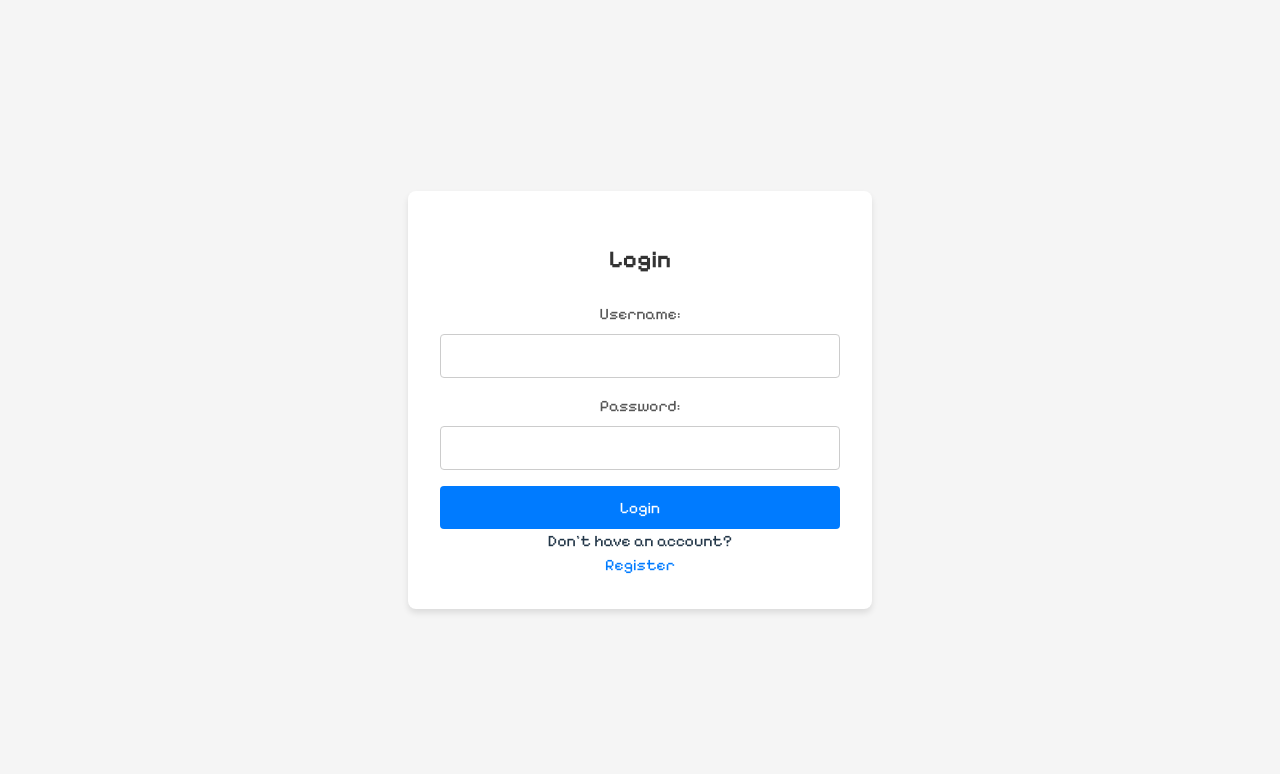
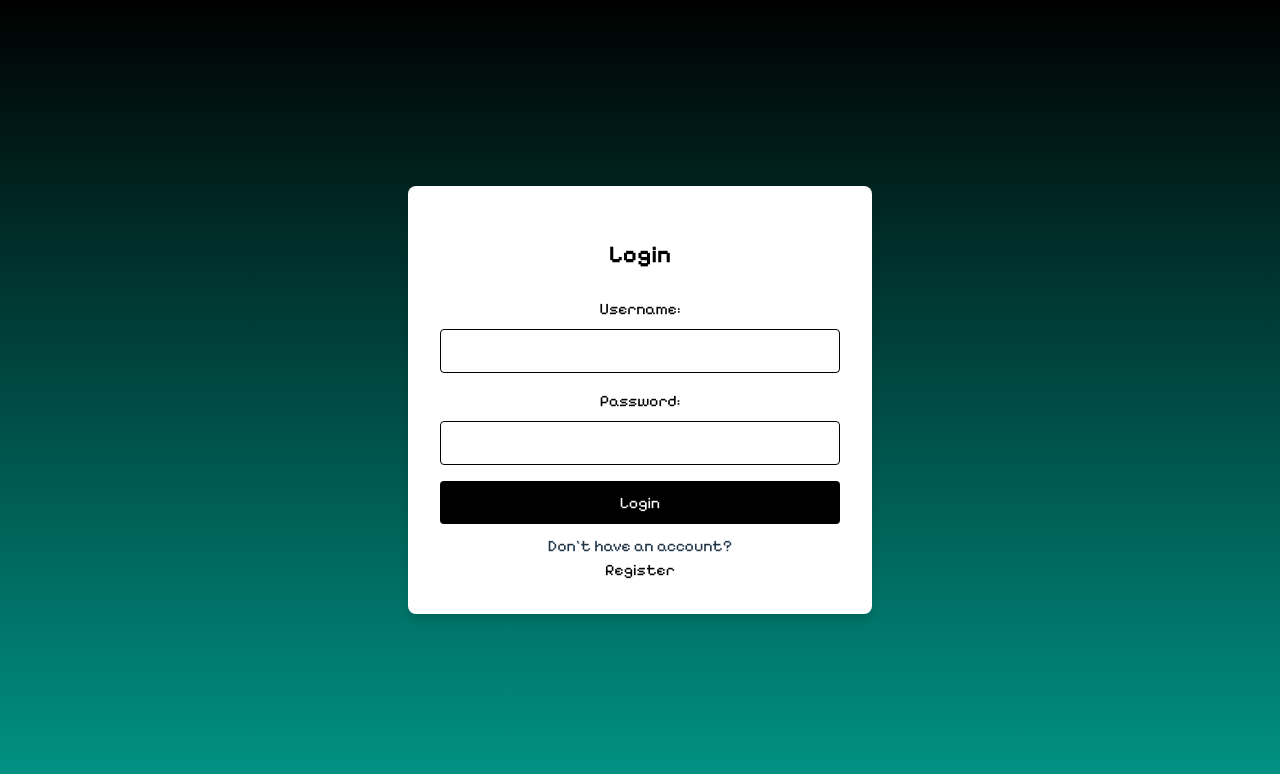
Before and after one commit to Bardigan/Agent-Paddlefoot, a React (Vite) app in the folder client/: page /login in a window 1280 px wide. Shown: the top 774 px of the page. Built offline with nearby package versions, Linux system fonts and the light colour scheme; no server answers.

Commit message:
change color theme

```diff
--- a/client/src/components/Login.scss
+++ b/client/src/components/Login.scss
@@ -3,40 +3,44 @@
     justify-content: center;
     align-items: center;
     height: 100vh;
-    background-color: #f5f5f5;
+    background-image: linear-gradient(#000000, #009688);
+
+    .auth-form__switch {
+        margin-top: 10px;
+    }
 
     .auth-form {
       background-color: #ffffff;
       padding: 2rem;
       border-radius: 8px;
-      box-shadow: 0 4px 6px rgba(0, 0, 0, 0.1);
+      box-shadow: 0 6px 8px rgba(0, 0, 0, 0.1);
       width: 100%;
       max-width: 400px;
       text-align: center;
 
       h2 {
         margin-bottom: 1.5rem;
-        color: #333333;
+        color: #000000;
       }
 
       label {
         display: block;
         margin-bottom: 0.5rem;
-        color: #555555;
+        color: #000000;
       }
 
       input {
         width: 100%;
         padding: 0.75rem;
         margin-bottom: 1rem;
-        border: 1px solid #cccccc;
+        border: 1px solid #000000;
         border-radius: 4px;
         font-size: 1rem;
         box-sizing: border-box;
       }
 
       .login-switch {
-        color: #007bff;
+        color: #000000;
         cursor: pointer;
       }
 
@@ -45,31 +49,31 @@
         padding: 0.75rem;
         border: none;
         border-radius: 4px;
-        background-color: #007bff;
+        background-color: #000000;
         color: #ffffff;
         font-size: 1rem;
         cursor: pointer;
         transition: background-color 0.3s ease;
 
         &:hover {
-          background-color: #0056b3;
+          background-color: #333333;
         }
       }
 
       p {
         margin-top: 1rem;
-        color: #777777;
+        color: #000000;
 
         button {
           background-color: transparent;
-          color: #007bff;
+          color: #000000;
           border: none;
           cursor: pointer;
           text-decoration: underline;
           padding: 0;
 
           &:hover {
-            color: #0056b3;
+            color: #333333;
           }
         }
       }
--- a/client/src/components/Login.tsx
+++ b/client/src/components/Login.tsx
@@ -97,7 +97,7 @@ const AuthForm: React.FC = () => {
           </div>
           <button type="submit">{isLogin ? "Login" : "Register"}</button>
         </form>
-        <div>
+        <div className="auth-form__switch">
           {isLogin ? "Don't have an account?" : "Already have an account?"}
           <div className="login-switch" onClick={toggleForm}>
             {isLogin ? "Register" : "Login"}
--- a/client/src/context/GameContext.tsx
+++ b/client/src/context/GameContext.tsx
@@ -1,4 +1,8 @@
 import React, { createContext, useState, ReactNode, useMemo, useCallback } from 'react';
+
+// 30s max per stage
+// logout btn
+// secure registration input
 
 interface GameContextType {
   level: number;
```
Also changed, not shown: 4 other files (tests, documents, lock files or other folders).
